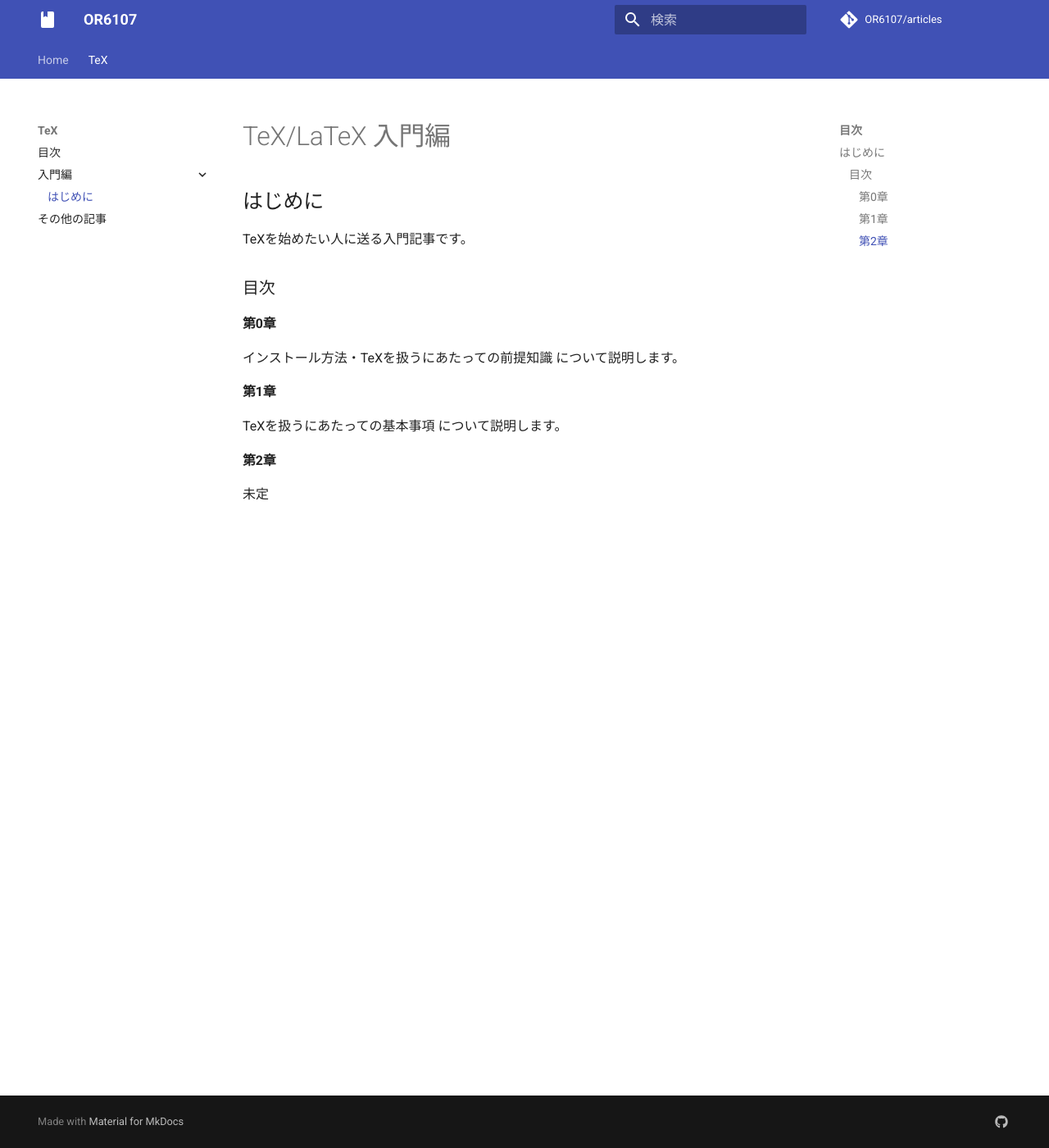
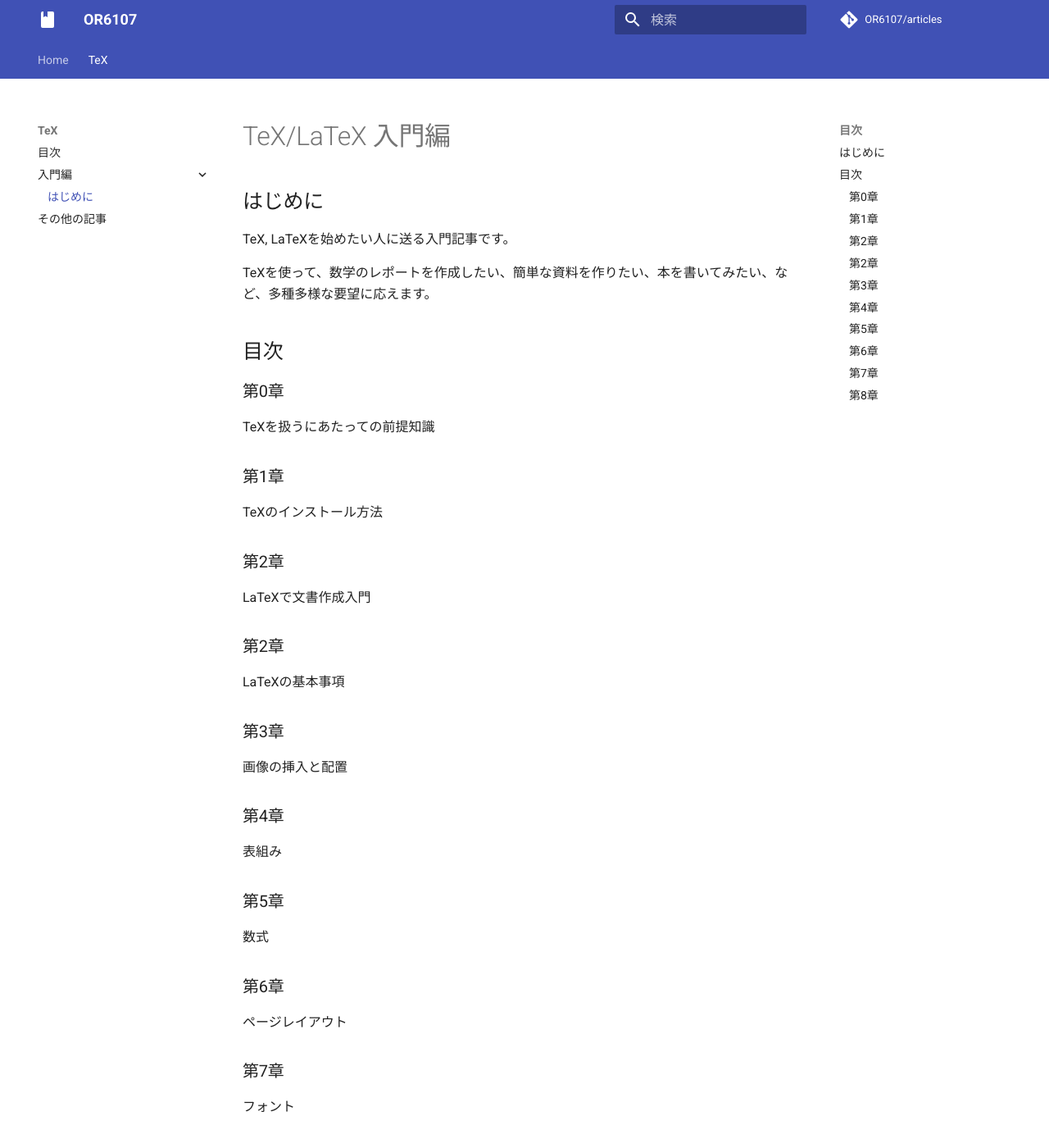
Before and after one commit to OR6107/articles, an MkDocs documentation site: the page built from docs/tex/beginner/index.md, in a window 1280 px wide and 1400 px high. Shown: the whole window at 82% size. Built offline with MkDocs 1.6.1 and Material for MkDocs 9.7.7, drawn with Linux system fonts in a browser that asks for light colours; comment, search, counter and statistics services are not loaded.

Commit message:
Update table of contents

```diff
--- a/docs/tex/beginner/index.md
+++ b/docs/tex/beginner/index.md
@@ -3,18 +3,48 @@
 
 ## はじめに
 
-TeXを始めたい人に送る入門記事です。
+TeX, LaTeXを始めたい人に送る入門記事です。
 
-### 目次
+TeXを使って、数学のレポートを作成したい、簡単な資料を作りたい、本を書いてみたい、など、多種多様な要望に応えます。
 
-#### 第0章
+## 目次
 
-インストール方法・TeXを扱うにあたっての前提知識 について説明します。
+### 第0章
 
-#### 第1章
+TeXを扱うにあたっての前提知識
 
-TeXを扱うにあたっての基本事項 について説明します。
+### 第1章
 
-#### 第2章
+TeXのインストール方法
 
-未定
+### 第2章
+
+LaTeXで文書作成入門
+
+### 第2章
+
+LaTeXの基本事項
+
+### 第3章
+
+画像の挿入と配置
+
+### 第4章
+
+表組み
+
+### 第5章
+
+数式
+
+### 第6章
+
+ページレイアウト
+
+### 第7章
+
+フォント
+
+### 第8章
+
+複数行囲み（未定）
```
